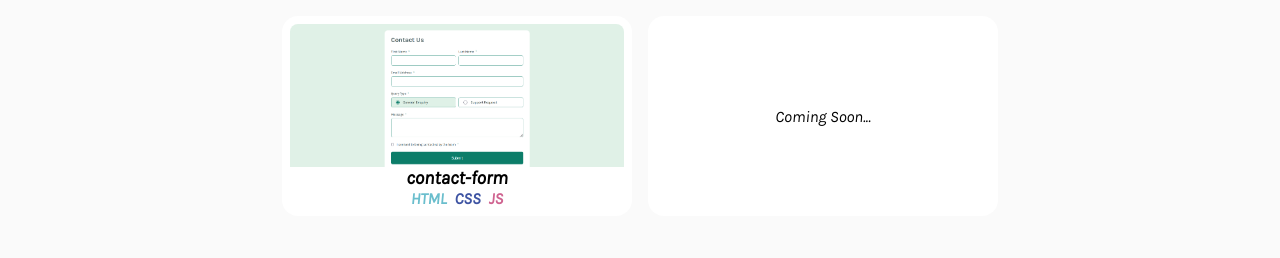
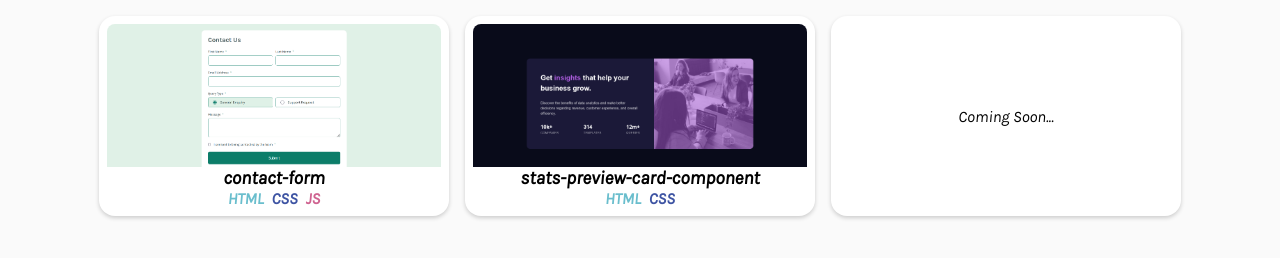
Before and after one commit to addf0617/Frontend-Mentor-Challenge, a plain HTML site: page index.html in a window 1280 px wide. Drawn offline with Linux system fonts and the light colour scheme.

Commit message:
新增挑戰card；新增card box-shadow；修改小螢幕排版

```diff
--- a/index.html
+++ b/index.html
@@ -27,6 +27,23 @@
             </div>
           </div></a
         >
+        <a href="./challenges/stats-preview-card-component-main/index.html">
+          <div class="card">
+            <div class="card-head">
+              <img
+                src="./challenges/stats-preview-card-component-main/screenshot/Screenshot 2024-08-26 at 23-05-55 Frontend Mentor Stats preview card component.png"
+                alt="stats-preview-card-component"
+              />
+            </div>
+            <div class="card-body">
+              <h3>stats-preview-card-component</h3>
+            </div>
+            <div class="card-footer">
+              <span class="HTML-tag">HTML</span>
+              <span class="CSS-tag">CSS</span>
+            </div>
+          </div></a
+        >
         <div
           class="card"
           style="display: flex; justify-content: center; align-items: center"
--- a/src/style/style.scss
+++ b/src/style/style.scss
@@ -61,6 +61,7 @@ body {
         flex-direction: column;
         justify-content: space-between;
         align-items: stretch;
+        box-shadow: rgba(0, 0, 0, 0.18) 0px 2px 4px;
         .card-head {
           width: 100%;
           height: 100%;
@@ -94,8 +95,9 @@ body {
 @media screen and (max-width: 400px) {
   body {
     main {
-      padding: 0.5rem;
+      margin: 1rem;
       .container {
+        gap: 2rem;
         .card {
           width: 100%;
         }
```
Also changed, not shown: src/style/style.css, 1 other file.
